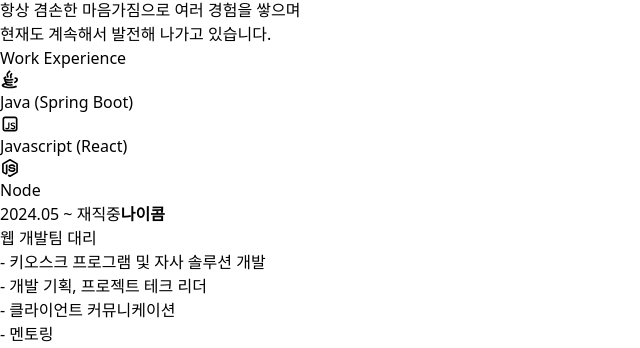
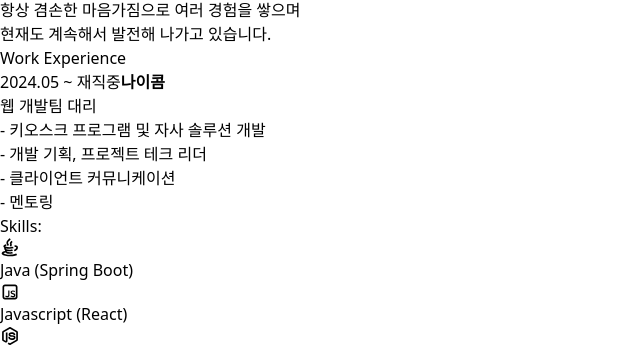
Before and after one commit to codej625/portfolio, a React (Vite) app in the folder portfolio-project/: page / in a window 1280 px wide. Shown: the part 590-938 px from the top of the page, without its empty margins (0-640 px from the left). Built offline with nearby package versions, Linux system fonts and the light colour scheme.

Commit message:
240915 Update common.css by codej625

```diff
--- a/portfolio-project/src/assets/common.css
+++ b/portfolio-project/src/assets/common.css
@@ -1 +1,3 @@
 .span-width-3 { width: 150px; }
+
+.w-full-px { width: 530px; }
--- a/portfolio-project/src/components/pages/Main.tsx
+++ b/portfolio-project/src/components/pages/Main.tsx
@@ -53,11 +53,25 @@
 
           <div className="lg:col-span-2 lg:col-start-1 lg:row-start-9 lg:mx-auto lg:grid lg:w-full lg:max-w-7xl lg:grid-cols-2 lg:gap-x-8 lg:px-8">
             <div className="lg:pr-4">
-              <div className="lg:max-w-lg">
+              <div>
                 <h1 className="mt-2 text-3xl font-bold tracking-tight text-gray-900 sm:text-4xl">Work Experience</h1>
                 <ul role="list" className="mt-8 space-y-8 text-gray-600">
-                  <li>
-                    <div className='flex'>
+                  <li className="pb-12 overflow-auto">
+                    <div className="flex">
+                      <span className="span-width-3">2024.05 ~ 재직중</span>
+                      <span>
+                        <strong className="font-semibold text-gray-900">나이콤</strong>
+                      </span>
+                    </div>
+                    <div className='mb-3'>웹 개발팀 대리</div>
+                    <div className='mb-3'>
+                      - 키오스크 프로그램 및 자사 솔루션 개발<br />
+                      - 개발 기획, 프로젝트 테크 리더<br />
+                      - 클라이언트 커뮤니케이션<br />
+                      - 멘토링
+                    </div>
+                    <div className='flex w-full-px'>
+                      <div className='me-2'>Skills:</div>
                       <RiJavaLine
                         size={20}
                         color="black"
@@ -72,22 +86,7 @@
                         size={20}
                         color="black"
                       />
-                      <div className='me-2'>Node</div>
-                    </div>
-                  </li>
-                  <li className="pb-12">
-                    <div className="flex">
-                      <span className="span-width-3">2024.05 ~ 재직중</span>
-                      <span>
-                        <strong className="font-semibold text-gray-900">나이콤</strong>
-                      </span>
-                    </div>
-                    <div className='mb-3'>웹 개발팀 대리</div>
-                    <div className='mb-3'>
-                      - 키오스크 프로그램 및 자사 솔루션 개발<br />
-                      - 개발 기획, 프로젝트 테크 리더<br />
-                      - 클라이언트 커뮤니케이션<br />
-                      - 멘토링
+                      <div className='me-2'>Node.js (Express)</div>
                     </div>
                   </li>
                   <li className="pb-12">
```
